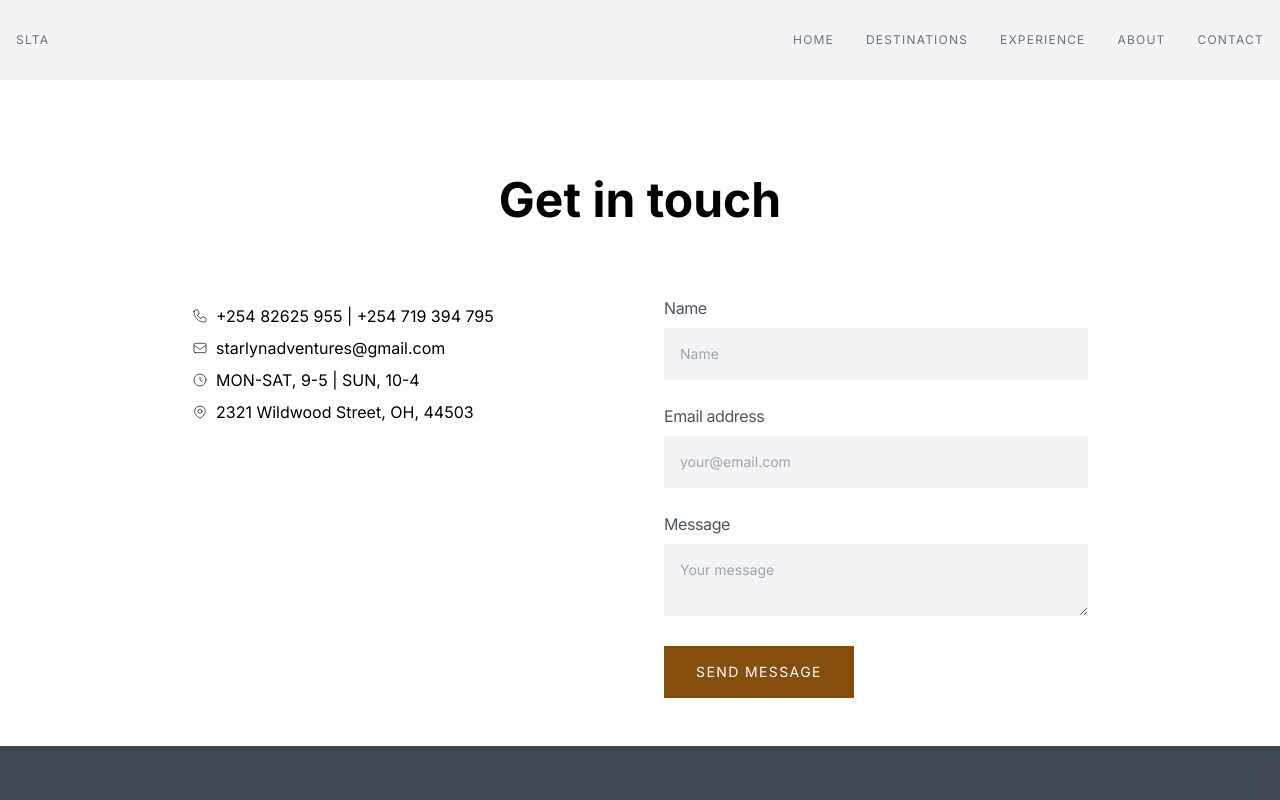
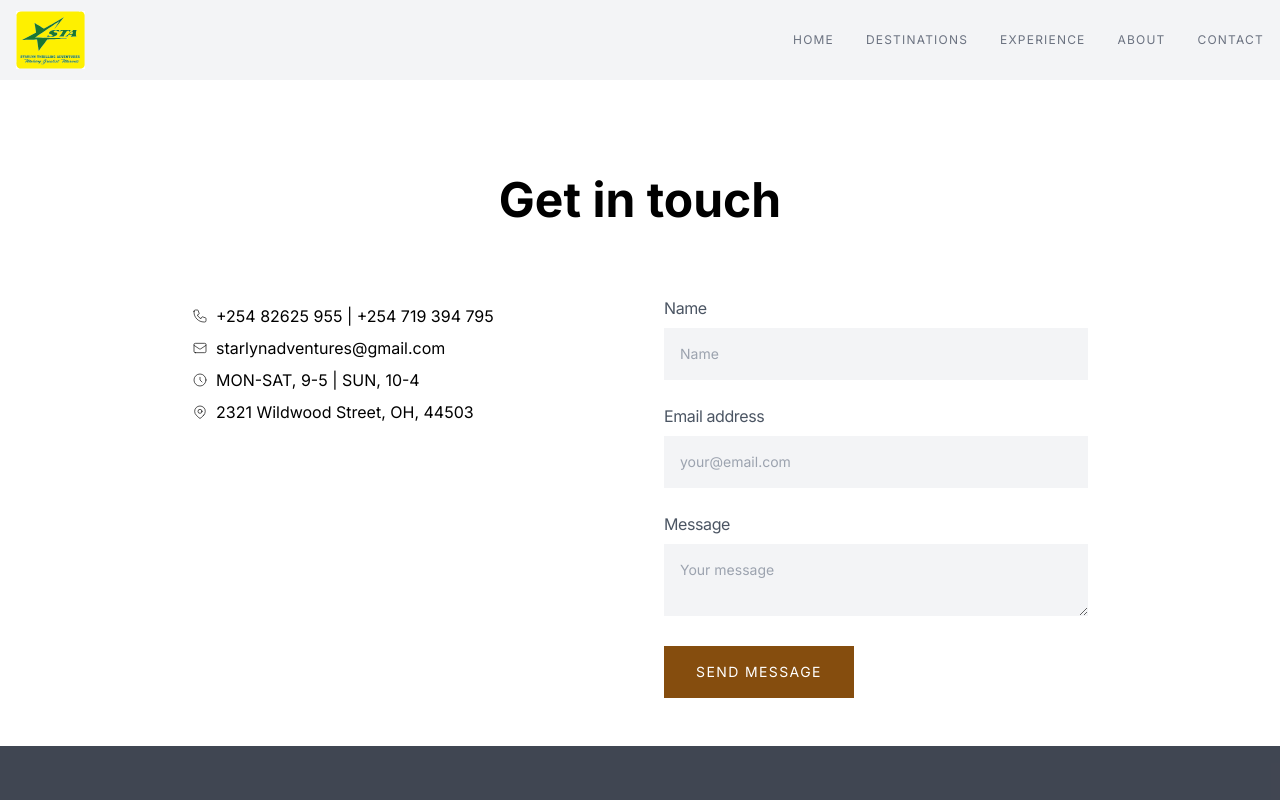
Before and after one commit to otienog1/slta, a Next.js app: page /contact in a window 1280 px wide. Shown: the top 800 px of the page. Built offline with nearby package versions, Linux system fonts and the light colour scheme.

Commit message:
update git

```diff
--- /dev/null
+++ b/app/about/page.tsx
@@ -0,0 +1,31 @@
+import { getPage } from "@/components/page"
+
+const AboutPage = async () => {
+    const page = await getPage(8)
+    return (
+        <>
+            <div className="text-center py-12 px-6 mt-12">
+                <h1 className="font-display font-bold text-5xl mb-6">{page.acf.title}</h1>
+                <div dangerouslySetInnerHTML={{ __html: page.acf.about_us }}></div>
+            </div>
+            <div className="text-center py-12 px-6 mt-12">
+                <h1 className="font-display font-bold text-5xl mb-6">{page.acf.our_story.title}</h1>
+                <div dangerouslySetInnerHTML={{ __html: page.acf.our_story.content }}></div>
+            </div>
+            <div className="text-center py-12 px-6 mt-12">
+                <h1 className="font-display font-bold text-5xl mb-6">{page.acf.our_values.title}</h1>
+                <div dangerouslySetInnerHTML={{ __html: page.acf.our_values.content }}></div>
+            </div>
+            <div className="text-center py-12 px-6 mt-12">
+                <h1 className="font-display font-bold text-5xl mb-6">{page.acf.our_mission.title}</h1>
+                <div dangerouslySetInnerHTML={{ __html: page.acf.our_mission.content }}></div>
+            </div>
+            <div className="text-center py-12 px-6 mt-12">
+                <h1 className="font-display font-bold text-5xl mb-6">{page.acf.our_services.title}</h1>
+                <div dangerouslySetInnerHTML={{ __html: page.acf.our_services.content }}></div>
+            </div>
+        </>
+    )
+}
+
+export default AboutPage
--- a/app/page.tsx
+++ b/app/page.tsx
@@ -1,20 +1,8 @@
-import { Suspense } from "react";
+import { getPage } from "@/components/page";
 
-async function getPage(id: any) {
-  let res = await fetch(`https://api.starlynthrillingadventures.com/wp-json/wp/v2/pages/${id}?_fields=acf&acf_format=standard`)
-
-  if (!res.ok) {
-    throw new Error('Failed to fetch data');
-  }
-
-  return res.json()
-}
-
-export default async function Home() {
+const HomePage = async () => {
 
   const page = await getPage(5)
-
-
 
   return (
     <main className="min-h-screen justify-center">
@@ -38,6 +26,20 @@ export default async function Home() {
         <h2 className="font-display font-bold text-3xl mb-6">{page.acf.section_4.title}</h2>
         <div className="text-xl" dangerouslySetInnerHTML={{ __html: page.acf.section_4.additional_services }}></div>
       </div>
+      <div className="grid grid-cols-1 md:grid-cols-2">
+        <div className="bg-gray-100 p-12 md:p-24 flex justify-start items-center">
+          <div className="max-w-md">
+            <div className="w-20 h-1 bg-yellow-800 mb-4"></div>
+            <h2 className="font-display font-bold text-2xl md:text-3xl lg:text-4xl mb-6">
+              {page.acf.section_5.mission_and_values.title}
+            </h2>
+            <div className="text-md text-gray-600 md:text-base mb-6 leading-relaxed" dangerouslySetInnerHTML={{ __html: page.acf.section_5.mission_and_values.content }}></div>
+          </div>
+        </div>
+        <div className="bg-white p-12 md:p-24 flex justify-end items-center">123</div>
+      </div>
     </main>
   )
 }
+
+export default HomePage
--- a/components/Navbar.tsx
+++ b/components/Navbar.tsx
@@ -1,12 +1,25 @@
+'use client'
+
 import Link from "next/link"
+import Image from 'next/image'
+import Logo from '../public/_Logo.svg'
 
 const Navbar = () => (
-    <nav className="bg-gray-100 py-8 flex items-center justify-center uppercase tracking-widest text-xs text-gray-500">
+
+
+    <nav className="bg-gray-100 flex items-center justify-center" >
         <div className="container flex justify-between pl-4">
-            <div>
-                <a>SLTA</a>
+            <div className="flex flex-col justify-center">
+                <Link href={'/'}>
+                    <Image
+                        src={Logo}
+                        width={137 / 2}
+                        height={115 / 2}
+                        alt="Starlyn Thrilling Adventures"
+                    />
+                </Link>
             </div>
-            <div>
+            <div className="py-8 flex items-center uppercase tracking-widest text-xs text-gray-500">
                 <Link href={'/'}>
                     <span className="mx-4">Home</span>
                 </Link>
--- a/components/page.tsx
+++ b/components/page.tsx
@@ -1,3 +1,11 @@
+async function getPage(id: any) {
+    let res = await fetch(`https://api.starlynthrillingadventures.com/wp-json/wp/v2/pages/${id}?_fields=acf&acf_format=standard`)
 
+    if (!res.ok) {
+        throw new Error('Failed to fetch data');
+    }
+
+    return res.json()
+}
 
 export { getPage }
```
Also changed, not shown: public/_Logo.svg (added).
